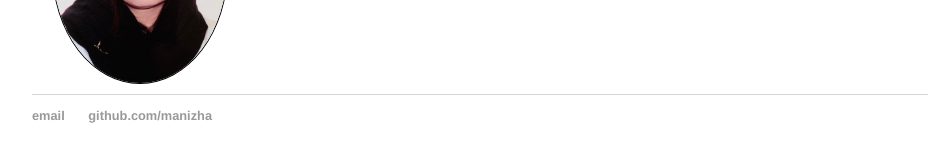
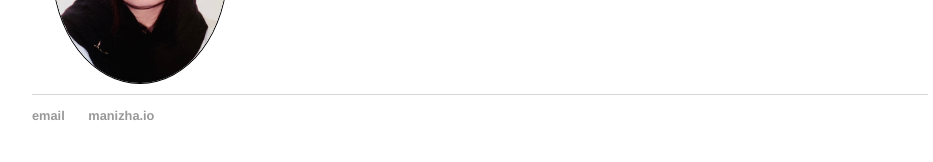
Before and after one commit to manizha01/manizha01.github.io, a Jekyll site: the page built from index.html, in a window 1280 px wide. Shown: the part 328-490 px from the top of the page, without its empty margins (160-1093 px from the left). Built offline with Jekyll 4.4.1, drawn with Linux system fonts in a browser that asks for light colours.

Commit message:
Update default.html

```diff
--- a/_layouts/default.html
+++ b/_layouts/default.html
@@ -4,7 +4,7 @@
 		<head>
 			<title>{{ page.title }}</title>
 			<!-- link to main stylesheet -->
-			<link rel="stylesheet" type="text/css" href="/css/main.css">
+			<link rel="stylesheet" type="text/css" href="/css/main.css" media="all">
 		</head>
 		<body>
 			<nav>
@@ -31,7 +31,7 @@
 			<footer>
 	    		<ul>
 	        		<li><a href="mailto:manizha.razban@gmail.com">email</a></li>
-	        		<li><a href="https://manizha01.github.io/">github.com/manizha</a></li>
+	        		<li><a href="https://manizha01.github.io/">manizha.io</a></li>
 				</ul>
 			</footer>
 		</body>
```
